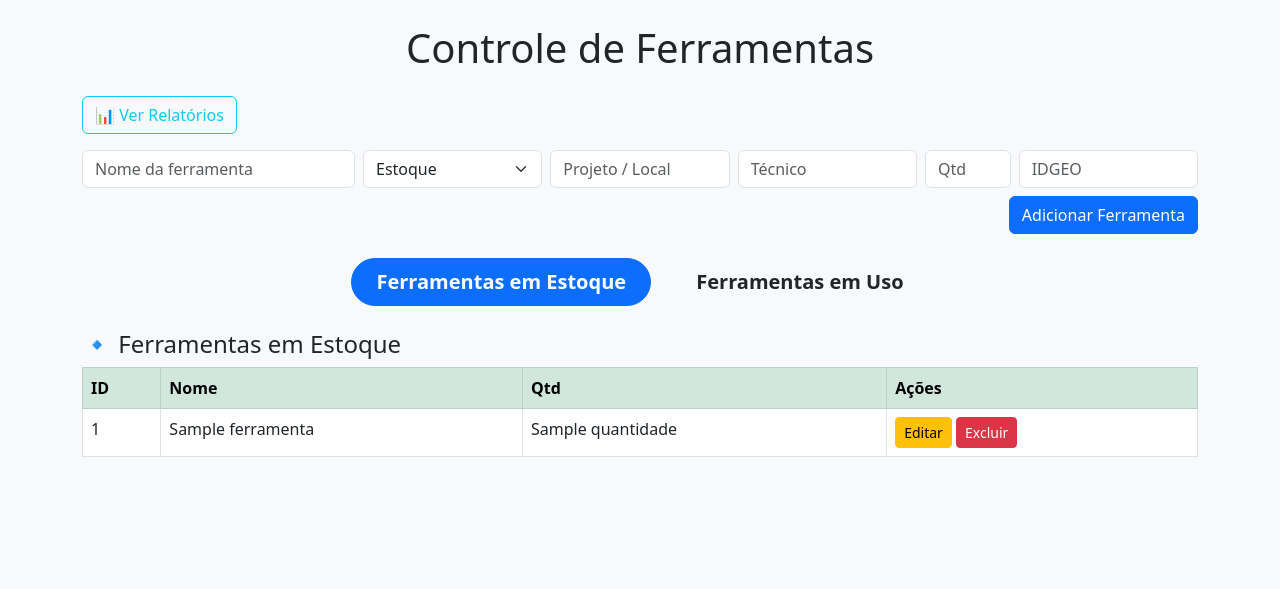
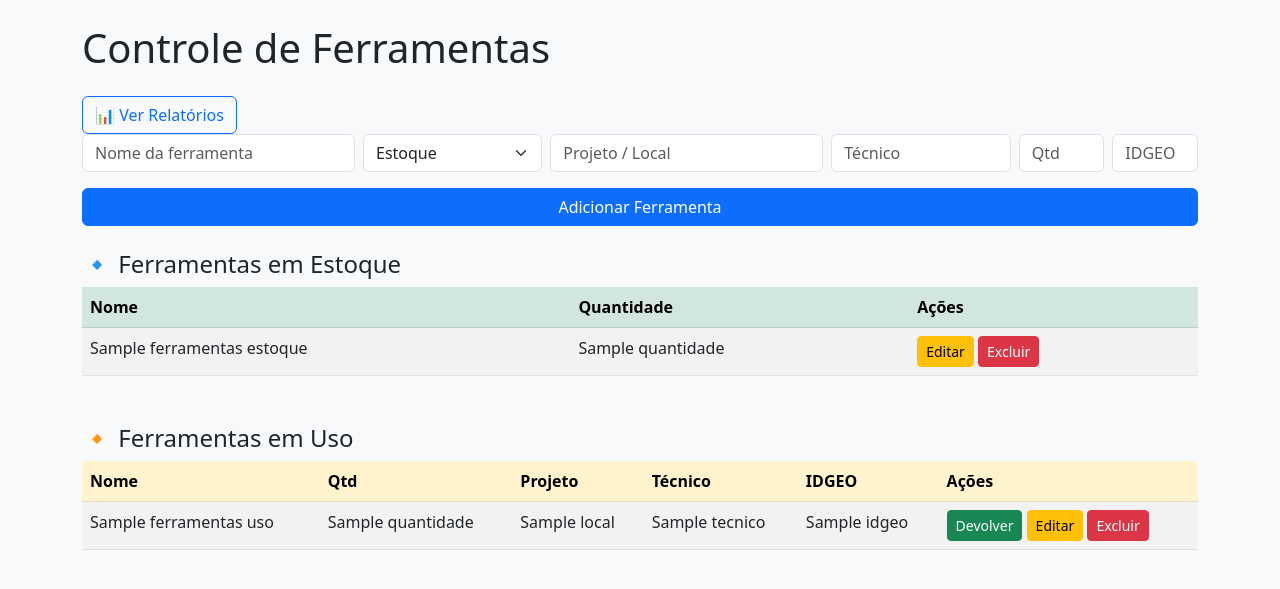
Before and after one commit to CarlosHenrique92/Controle_de-ferramentas_backup_16_07_2025, a Flask app: template templates/index.html in a window 1280 px wide. Shown: the top 589 px of the page. Run offline with Flask 3, Linux system fonts and the light colour scheme; the template is opened without the code that fills it: most values are stand-ins (such as "Sample title", 1, 10 or a date in 2020).

Commit message:
Atualização do relatório finalizada

```diff
--- a/app.py
+++ b/app.py
@@ -1,5 +1,6 @@
-from flask import Flask, render_template, request, redirect
+from flask import Flask, render_template, request, redirect, send_file
 import sqlite3
+import openpyxl
 
 app = Flask(__name__)
 
@@ -26,23 +27,17 @@ def adicionar():
     idgeo = request.form['idgeo']
 
     conn = get_db_connection()
-
-    # Verifica se já existe ferramenta com os mesmos dados
     existente = conn.execute('''
         SELECT * FROM ferramentas
         WHERE nome = ? AND status = ? AND local = ? AND tecnico = ? AND idgeo = ?
     ''', (nome, status, local, tecnico, idgeo)).fetchone()
 
     if existente:
-        # Atualiza a quantidade somando
         nova_qtd = existente['quantidade'] + quantidade
         conn.execute('''
-            UPDATE ferramentas
-            SET quantidade = ?
-            WHERE id = ?
+            UPDATE ferramentas SET quantidade = ? WHERE id = ?
         ''', (nova_qtd, existente['id']))
     else:
-        # Insere novo registro
         conn.execute('''
             INSERT INTO ferramentas (nome, status, local, tecnico, quantidade, idgeo)
             VALUES (?, ?, ?, ?, ?, ?)
@@ -51,7 +46,6 @@ def adicionar():
     conn.commit()
     conn.close()
     return redirect('/')
-
 
 @app.route('/deletar/<int:id>')
 def deletar(id):
@@ -66,133 +60,33 @@ def devolver(id):
     conn = sqlite3.connect('ferramentas.db')
     cursor = conn.cursor()
 
-    # Busca a ferramenta que está em uso
     cursor.execute("SELECT nome, quantidade FROM ferramentas WHERE id = ? AND status = 'uso'", (id,))
     ferramenta_em_uso = cursor.fetchone()
 
     if ferramenta_em_uso:
         nome, quantidade = ferramenta_em_uso
-
-        # Verifica se já existe ferramenta com mesmo nome no estoque
         cursor.execute("SELECT id, quantidade FROM ferramentas WHERE nome = ? AND status = 'estoque'", (nome,))
         ferramenta_estoque = cursor.fetchone()
 
         if ferramenta_estoque:
             estoque_id, estoque_quantidade = ferramenta_estoque
             nova_quantidade = estoque_quantidade + quantidade
-
-            # Atualiza a quantidade no estoque existente
             cursor.execute("UPDATE ferramentas SET quantidade = ? WHERE id = ?", (nova_quantidade, estoque_id))
         else:
-            # Não existe no estoque ainda — cria um novo registro com campos vazios
             cursor.execute("""
                 INSERT INTO ferramentas (nome, quantidade, status, local, tecnico, idgeo)
                 VALUES (?, ?, 'estoque', '', '', '')
             """, (nome, quantidade))
 
-        # Remove a ferramenta em uso
         cursor.execute("DELETE FROM ferramentas WHERE id = ?", (id,))
 
     conn.commit()
     conn.close()
     return redirect('/')
 
-@app.route('/relatorios', methods=['GET', 'POST'])
-def relatorios():
-    conn = sqlite3.connect('ferramentas.db')
-    cursor = conn.cursor()
-
-    # Coleta dados únicos para preencher os filtros
-    cursor.execute("SELECT DISTINCT nome FROM ferramentas")
-    nomes_ferramentas = [row[0] for row in cursor.fetchall()]
-
-    cursor.execute("SELECT DISTINCT tecnico FROM ferramentas WHERE tecnico != ''")
-    tecnicos = [row[0] for row in cursor.fetchall()]
-
-    cursor.execute("SELECT DISTINCT local FROM ferramentas WHERE local != ''")
-    locais = [row[0] for row in cursor.fetchall()]
-
-    ferramentas_filtradas = []
-
-    if request.method == 'POST':
-        nome = request.form.get('nome')
-        tecnico = request.form.get('tecnico')
-        local = request.form.get('local')
-
-        query = "SELECT nome, quantidade, status, local, tecnico, idgeo FROM ferramentas WHERE 1=1"
-        params = []
-
-        if nome:
-            query += " AND nome = ?"
-            params.append(nome)
-
-        if tecnico:
-            query += " AND tecnico = ?"
-            params.append(tecnico)
-
-        if local:
-            query += " AND local = ?"
-            params.append(local)
-
-        cursor.execute(query, params)
-        ferramentas_filtradas = cursor.fetchall()
-
-    conn.close()
-    return render_template('relatorios.html',
-                           nomes_ferramentas=nomes_ferramentas,
-                           tecnicos=tecnicos,
-                           locais=locais,
-                           ferramentas=ferramentas_filtradas)
-
-
-@app.route('/relatorio_estoque')
-def relatorio_estoque():
-    conn = sqlite3.connect('ferramentas.db')
-    cursor = conn.cursor()
-    cursor.execute("""
-        SELECT nome, quantidade, local, tecnico, idgeo
-        FROM ferramentas
-        WHERE status = 'estoque'
-        ORDER BY nome
-    """)
-    ferramentas_estoque = cursor.fetchall()
-    conn.close()
-    return render_template('relatorio_estoque.html', ferramentas=ferramentas_estoque)
-
-
-
-@app.route('/exportar_excel_projetos')
-def exportar_excel_projetos():
-    import pandas as pd
-
-    conn = sqlite3.connect('ferramentas.db')
-    cursor = conn.cursor()
-
-    cursor.execute("""
-        SELECT nome, quantidade, local, tecnico, idgeo
-        FROM ferramentas
-        WHERE status = 'uso'
-    """)
-    dados = cursor.fetchall()
-    conn.close()
-
-    # Criar DataFrame
-    df = pd.DataFrame(dados, columns=['Nome da Ferramenta', 'Quantidade', 'Projeto', 'Técnico', 'IDGEO'])
-
-    # Salvar como Excel
-    caminho = 'relatorio_projetos.xlsx'
-    df.to_excel(caminho, index=False)
-
-    from flask import send_file
-    return send_file(caminho, as_attachment=True)
-
-
-
-
 @app.route('/editar/<int:id>', methods=['GET', 'POST'])
 def editar(id):
     conn = get_db_connection()
-
     if request.method == 'POST':
         nova_quantidade = int(request.form['quantidade'])
         novo_local = request.form['local']
@@ -204,7 +98,6 @@ def editar(id):
             SET quantidade = ?, local = ?, tecnico = ?, idgeo = ?
             WHERE id = ?
         ''', (nova_quantidade, novo_local, novo_tecnico, novo_idgeo, id))
-
         conn.commit()
         conn.close()
         return redirect('/')
@@ -213,39 +106,118 @@ def editar(id):
     conn.close()
     return render_template('editar.html', ferramenta=ferramenta)
 
-from openpyxl import Workbook
-from flask import send_file
-import io
+@app.route('/relatorios', methods=['GET'])
+def relatorios():
+    conn = get_db_connection()
 
+    ferramenta = request.args.get('ferramenta', '').lower()
+    tecnico = request.args.get('tecnico', '').lower()
+    projeto = request.args.get('projeto', '').lower()
+
+    query = """
+        SELECT nome, quantidade, status, local, tecnico, idgeo
+        FROM ferramentas
+        WHERE status = 'uso'
+    """
+    params = []
+
+    if ferramenta:
+        query += " AND LOWER(nome) LIKE ?"
+        params.append(f"%{ferramenta}%")
+    if tecnico:
+        query += " AND LOWER(tecnico) LIKE ?"
+        params.append(f"%{tecnico}%")
+    if projeto:
+        query += " AND LOWER(local) LIKE ?"
+        params.append(f"%{projeto}%")
+
+    ferramentas = conn.execute(query, params).fetchall()
+
+    nomes_ferramentas = [row['nome'] for row in conn.execute("SELECT DISTINCT nome FROM ferramentas WHERE status = 'uso'")]
+    tecnicos = [row['tecnico'] for row in conn.execute("SELECT DISTINCT tecnico FROM ferramentas WHERE status = 'uso' AND tecnico != ''")]
+    locais = [row['local'] for row in conn.execute("SELECT DISTINCT local FROM ferramentas WHERE status = 'uso' AND local != ''")]
+
+    conn.close()
+
+    return render_template(
+        'relatorios.html',
+        ferramentas=ferramentas,
+        nomes_ferramentas=nomes_ferramentas,
+        tecnicos=tecnicos,
+        locais=locais
+    )
+
+
+@app.route('/relatorio_estoque')
+def relatorio_estoque():
+    conn = get_db_connection()
+    ferramentas_estoque = conn.execute("SELECT nome, quantidade FROM ferramentas WHERE status = 'estoque'").fetchall()
+    conn.close()
+    return render_template('relatorio_estoque.html', ferramentas=ferramentas_estoque)
 
 @app.route('/exportar_excel')
 def exportar_excel():
+    ferramenta = request.args.get('ferramenta', '')
+    tecnico = request.args.get('tecnico', '')
+    projeto = request.args.get('projeto', '')
+
+    query = "SELECT nome, quantidade, local, tecnico, idgeo FROM ferramentas WHERE status = 'uso'"
+    params = []
+
+    if ferramenta:
+        query += " AND LOWER(nome) LIKE ?"
+        params.append(f"%{ferramenta.lower()}%")
+    if tecnico:
+        query += " AND LOWER(tecnico) LIKE ?"
+        params.append(f"%{tecnico.lower()}%")
+    if projeto:
+        query += " AND LOWER(local) LIKE ?"
+        params.append(f"%{projeto.lower()}%")
+
     conn = sqlite3.connect('ferramentas.db')
     cursor = conn.cursor()
-
-    cursor.execute("SELECT nome, quantidade FROM ferramentas WHERE LOWER(status) = 'em estoque'")
-    ferramentas_estoque = cursor.fetchall()
+    cursor.execute(query, params)
+    dados = cursor.fetchall()
     conn.close()
 
-    if not ferramentas_estoque:
+    if not dados:
         return "Nenhum dado encontrado para exportar."
 
-    wb = Workbook()
+    wb = openpyxl.Workbook()
     ws = wb.active
-    ws.title = "Estoque"
+    ws.append(["Nome", "Quantidade", "Projeto", "Técnico", "IDGEO"])
+    for linha in dados:
+        ws.append(linha)
 
-    ws.append(["Nome da Ferramenta", "Quantidade"])
-    for nome, quantidade in ferramentas_estoque:
-        ws.append([nome, quantidade])
+    arquivo = "relatorio_projetos.xlsx"
+    wb.save(arquivo)
+    return send_file(arquivo, as_attachment=True)
 
-    output = io.BytesIO()
-    wb.save(output)
-    output.seek(0)
+@app.route('/exportar_estoque_excel')
+def exportar_estoque_excel():
+    conn = sqlite3.connect('ferramentas.db')
+    cursor = conn.cursor()
+    cursor.execute("SELECT nome, quantidade FROM ferramentas WHERE status = 'estoque'")
+    dados = cursor.fetchall()
+    conn.close()
 
-    return send_file(output, as_attachment=True, download_name="relatorio_estoque.xlsx", mimetype='application/vnd.openxmlformats-officedocument.spreadsheetml.sheet')
+    if not dados:
+        return "Nenhum dado encontrado para exportar."
 
+    wb = openpyxl.Workbook()
+    ws = wb.active
+    ws.append(["Nome", "Quantidade"])
+    for linha in dados:
+        ws.append(linha)
 
+    arquivo = "relatorio_estoque.xlsx"
+    wb.save(arquivo)
+    return send_file(arquivo, as_attachment=True)
 
 if __name__ == '__main__':
     print("Iniciando o servidor Flask...")
     app.run(debug=True)
+
+#  git add .
+#  git commit -m "Atualização do relatório finalizada"
+#  git push
--- a/templates/index.html
+++ b/templates/index.html
@@ -4,136 +4,74 @@
     <meta charset="UTF-8">
     <title>Controle de Ferramentas</title>
     <link href="https://cdn.jsdelivr.net/npm/bootstrap@5.3.0/dist/css/bootstrap.min.css" rel="stylesheet">
-    <script>
-        function mostrarAba(aba) {
-            document.getElementById('estoque').style.display = 'none';
-            document.getElementById('uso').style.display = 'none';
-            document.getElementById('btnEstoque').classList.remove('btn-primary');
-            document.getElementById('btnUso').classList.remove('btn-warning');
+</head>
+<body class="bg-light p-4">
+<div class="container">
+    <h1 class="mb-4">Controle de Ferramentas</h1>
 
-            if (aba === 'estoque') {
-                document.getElementById('estoque').style.display = 'block';
-                document.getElementById('btnEstoque').classList.add('btn-primary');
-            } else {
-                document.getElementById('uso').style.display = 'block';
-                document.getElementById('btnUso').classList.add('btn-warning');
-            }
-        }
-        window.onload = function () {
-            mostrarAba('estoque');
-        }
-    </script>
-</head>
-<body class="p-4 bg-light">
-    <div class="container">
-        <h1 class="mb-4 text-center">Controle de Ferramentas</h1>
+    <a href="/relatorios" class="btn btn-outline-primary">📊 Ver Relatórios</a>
 
-        <!-- Formulário para adicionar -->
 
-             <div class="mb-3">
-            <a href="/relatorios" class="btn btn-outline-info">📊 Ver Relatórios</a>
-        </div>
 
+    <!-- Formulário de adição -->
     <form method="POST" action="/adicionar" class="row g-2 mb-4">
-            <div class="col-md-3">
-                <input name="nome" class="form-control" placeholder="Nome da ferramenta" required>
-            </div>
+        <div class="col-md-3"><input name="nome" class="form-control" placeholder="Nome da ferramenta" required></div>
         <div class="col-md-2">
             <select name="status" class="form-select" required>
                 <option value="estoque">Estoque</option>
-                    <option value="uso">Projeto</option>
+                <option value="uso">Em uso</option>
             </select>
         </div>
-            <div class="col-md-2">
-                <input name="local" class="form-control" placeholder="Projeto / Local" required>
-            </div>
-            <div class="col-md-2">
-                <input name="tecnico" class="form-control" placeholder="Técnico">
-            </div>
-            <div class="col-md-1">
-                <input name="quantidade" type="number" class="form-control" placeholder="Qtd" min="1" required>
-            </div>
-            <div class="col-md-2">
-                <input name="idgeo" class="form-control" placeholder="IDGEO">
-            </div>
-            <div class="col-md-12 text-end mt-2">
-                <button class="btn btn-primary">Adicionar Ferramenta</button>
-            </div>
+        <div class="col-md-3"><input name="local" class="form-control" placeholder="Projeto / Local"></div>
+        <div class="col-md-2"><input name="tecnico" class="form-control" placeholder="Técnico"></div>
+        <div class="col-md-1"><input name="quantidade" type="number" class="form-control" placeholder="Qtd" min="1" required></div>
+        <div class="col-md-1"><input name="idgeo" class="form-control" placeholder="IDGEO"></div>
+        <div class="col-md-12"><button class="btn btn-primary w-100 mt-2">Adicionar Ferramenta</button></div>
     </form>
 
-        <!-- Botões de navegação (Tabs estilizadas) -->
-        <div class="text-center mb-4">
-            <button id="btnEstoque" class="btn btn-primary btn-lg px-4 py-2 mx-2 rounded-pill fw-bold" onclick="mostrarAba('estoque')">
-                 Ferramentas em Estoque
-            </button>
-            <button id="btnUso" class="btn btn-warning btn-lg px-4 py-2 mx-2 rounded-pill fw-bold" onclick="mostrarAba('uso')">
-                Ferramentas em Uso
-            </button>
-        </div>
-
-        <!-- Aba Estoque -->
-        <div id="estoque">
+    <!-- Ferramentas em Estoque -->
     <h4>🔹 Ferramentas em Estoque</h4>
-            <table class="table table-bordered table-hover">
+    <table class="table table-striped">
         <thead class="table-success">
-                    <tr>
-                        <th>ID</th>
-                        <th>Nome</th>
-                        <th>Qtd</th>
-                        <th>Ações</th>
-                    </tr>
+            <tr><th>Nome</th><th>Quantidade</th><th>Ações</th></tr>
         </thead>
         <tbody>
-                    {% for ferramenta in ferramentas_estoque %}
+            {% for f in ferramentas_estoque %}
             <tr>
-                        <td>{{ ferramenta.id }}</td>
-                        <td>{{ ferramenta.nome }}</td>
-                        <td>{{ ferramenta.quantidade }}</td>
+                <td>{{ f.nome }}</td>
+                <td>{{ f.quantidade }}</td>
                 <td>
-                            <a href="/editar/{{ ferramenta.id }}" class="btn btn-warning btn-sm">Editar</a>
-                            <a href="/deletar/{{ ferramenta.id }}" class="btn btn-danger btn-sm">Excluir</a>
+                    <a href="/editar/{{ f.id }}" class="btn btn-warning btn-sm">Editar</a>
+                    <a href="/deletar/{{ f.id }}" class="btn btn-danger btn-sm">Excluir</a>
+                </td>
+            </tr>
+            {% endfor %}
+        </tbody>
+    </table>
+
+    <!-- Ferramentas em Uso -->
+    <h4 class="mt-5">🔸 Ferramentas em Uso</h4>
+    <table class="table table-striped">
+        <thead class="table-warning">
+            <tr><th>Nome</th><th>Qtd</th><th>Projeto</th><th>Técnico</th><th>IDGEO</th><th>Ações</th></tr>
+        </thead>
+        <tbody>
+            {% for f in ferramentas_uso %}
+            <tr>
+                <td>{{ f.nome }}</td>
+                <td>{{ f.quantidade }}</td>
+                <td>{{ f.local }}</td>
+                <td>{{ f.tecnico }}</td>
+                <td>{{ f.idgeo }}</td>
+                <td>
+                    <a href="/devolver/{{ f.id }}" class="btn btn-success btn-sm">Devolver</a>
+                    <a href="/editar/{{ f.id }}" class="btn btn-warning btn-sm">Editar</a>
+                    <a href="/deletar/{{ f.id }}" class="btn btn-danger btn-sm">Excluir</a>
                 </td>
             </tr>
             {% endfor %}
         </tbody>
     </table>
 </div>
-
-        <!-- Aba Em Uso -->
-        <div id="uso" style="display: none;">
-            <h4>🔸 Ferramentas em Uso</h4>
-            <table class="table table-bordered table-hover">
-                <thead class="table-warning">
-                    <tr>
-                        <th>ID</th>
-                        <th>Nome</th>
-                        <th>Qtd</th>
-                        <th>Projeto</th>
-                        <th>Técnico</th>
-                        <th>IDGEO</th>
-                        <th>Ações</th>
-                    </tr>
-                </thead>
-                <tbody>
-                    {% for ferramenta in ferramentas_uso %}
-                    <tr>
-                        <td>{{ ferramenta.id }}</td>
-                        <td>{{ ferramenta.nome }}</td>
-                        <td>{{ ferramenta.quantidade }}</td>
-                        <td>{{ ferramenta.local }}</td>
-                        <td>{{ ferramenta.tecnico or '-' }}</td>
-                        <td>{{ ferramenta.idgeo }}</td>
-                        <td>
-                            <a href="/editar/{{ ferramenta.id }}" class="btn btn-warning btn-sm">Editar</a>
-                            <a href="/devolver/{{ ferramenta.id }}" class="btn btn-success btn-sm">Devolver</a>
-                            <a href="/deletar/{{ ferramenta.id }}" class="btn btn-danger btn-sm">Excluir</a>
-                        </td>
-                    </tr>
-                    {% endfor %}
-                </tbody>
-            </table>
-        </div>
-
-    </div>
 </body>
 </html>
```
Also changed, not shown: templates/editar.html (+8 -8 lines), templates/relatorio_estoque.html (+11 -9 lines), templates/relatorios.html (+29 -25 lines), ferramentas.db, 1 other file. Lines whose indentation alone changed are shown as unchanged.
